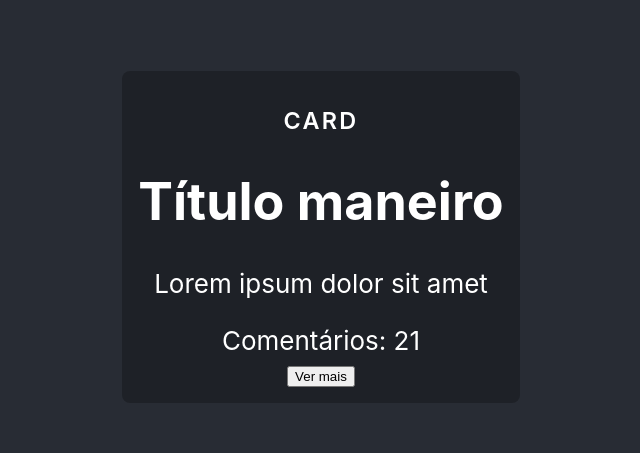
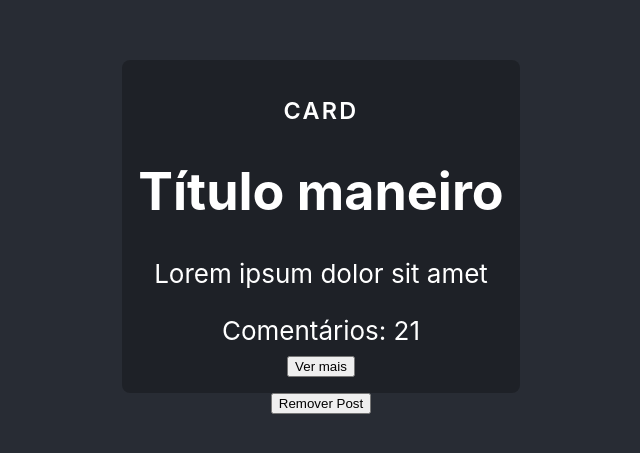
Before and after one commit to emanueltobias/etnews, a React (Create React App) app in the folder etnews-ui/: page / in a window 1280 px wide. Shown: the part 163-616 px from the top of the page, without its empty margins (319-959 px from the left). Built offline with nearby package versions, Linux system fonts and the light colour scheme.

Commit message:
Renderização condicional

```diff
--- a/etnews-ui/src/App.tsx
+++ b/etnews-ui/src/App.tsx
@@ -1,19 +1,27 @@
 import { useState } from 'react';
 import './App.css';
 import Card from './components/Card';
-import Post from './components/Post';
+import Post, { PostObject } from './components/Post';
 
 function App() {
-  const [post] = useState({
+  const [post, setPost] = useState<PostObject | undefined>({
     title: 'Título maneiro',
     content: `Lorem ipsum dolor sit amet`
   })
+
+
   return (
     <div className="App">
       <header className="App-header">
-        <Card align="center" title={"Card"}>
-          <Post post={post} totalComments={21} />
-        </Card>
+        {
+          !!post &&
+          <Card align="center" title={"Card"}>
+            <Post post={post} totalComments={21} />
+          </Card>
+        }
+        <button onClick={() => setPost(undefined)}>
+          Remover Post
+        </button>
       </header>
     </div>
   );
--- a/etnews-ui/src/components/Button.tsx
+++ b/etnews-ui/src/components/Button.tsx
@@ -20,14 +20,12 @@ class Button extends Component<ButtonProps, ButtonState> {
 
     componentDidMount() {
         const timerId = setInterval(() => {
-            console.log('to rodando')
         }, 5000)
         this.setState({ timerId })
     }
 
     componentWillUnmount() {
-        console.log('Button será desmontado')
-        if(this.state.timerId) {
+        if (this.state.timerId) {
             clearInterval(this.state.timerId)
         }
     }
```
